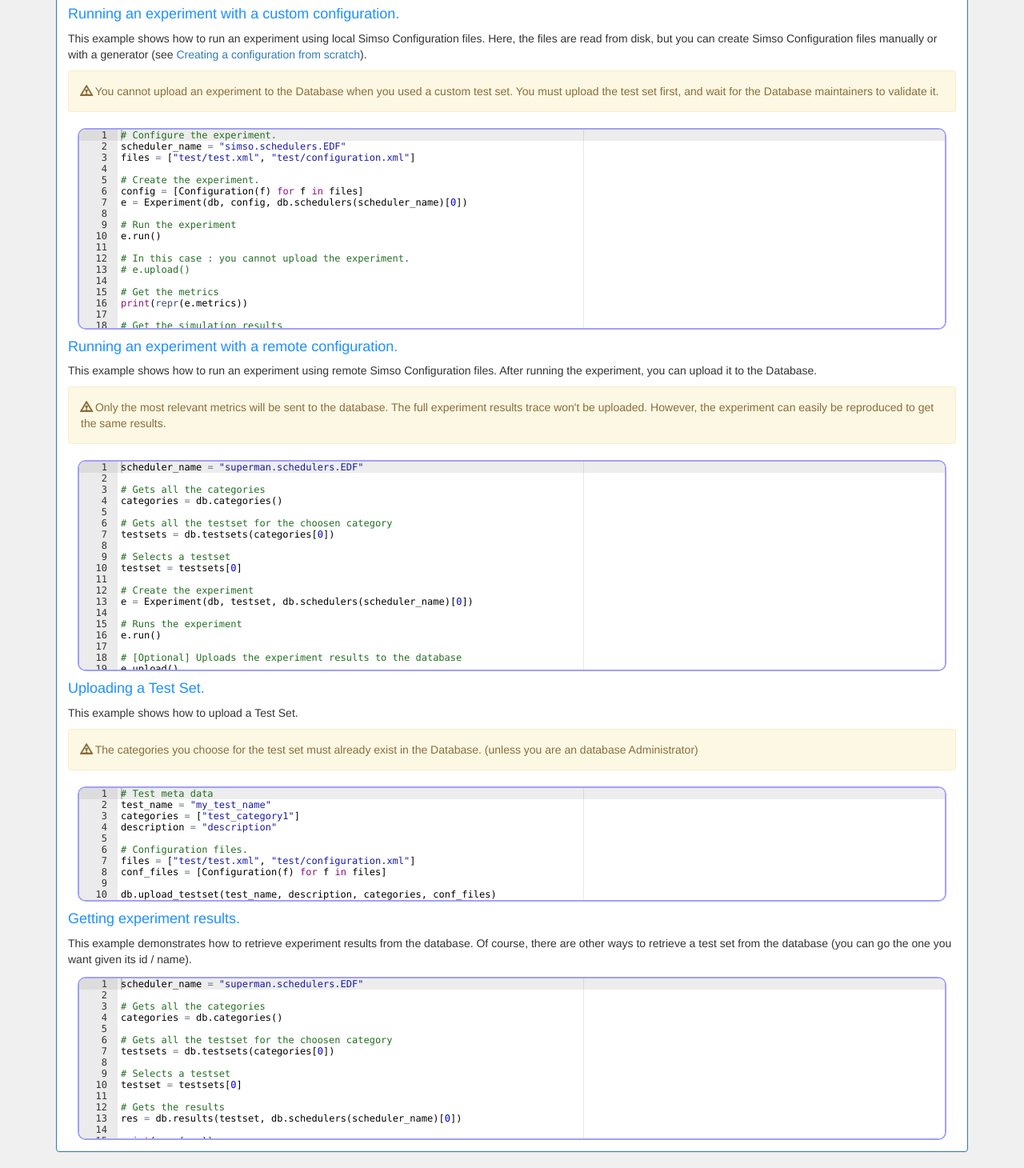
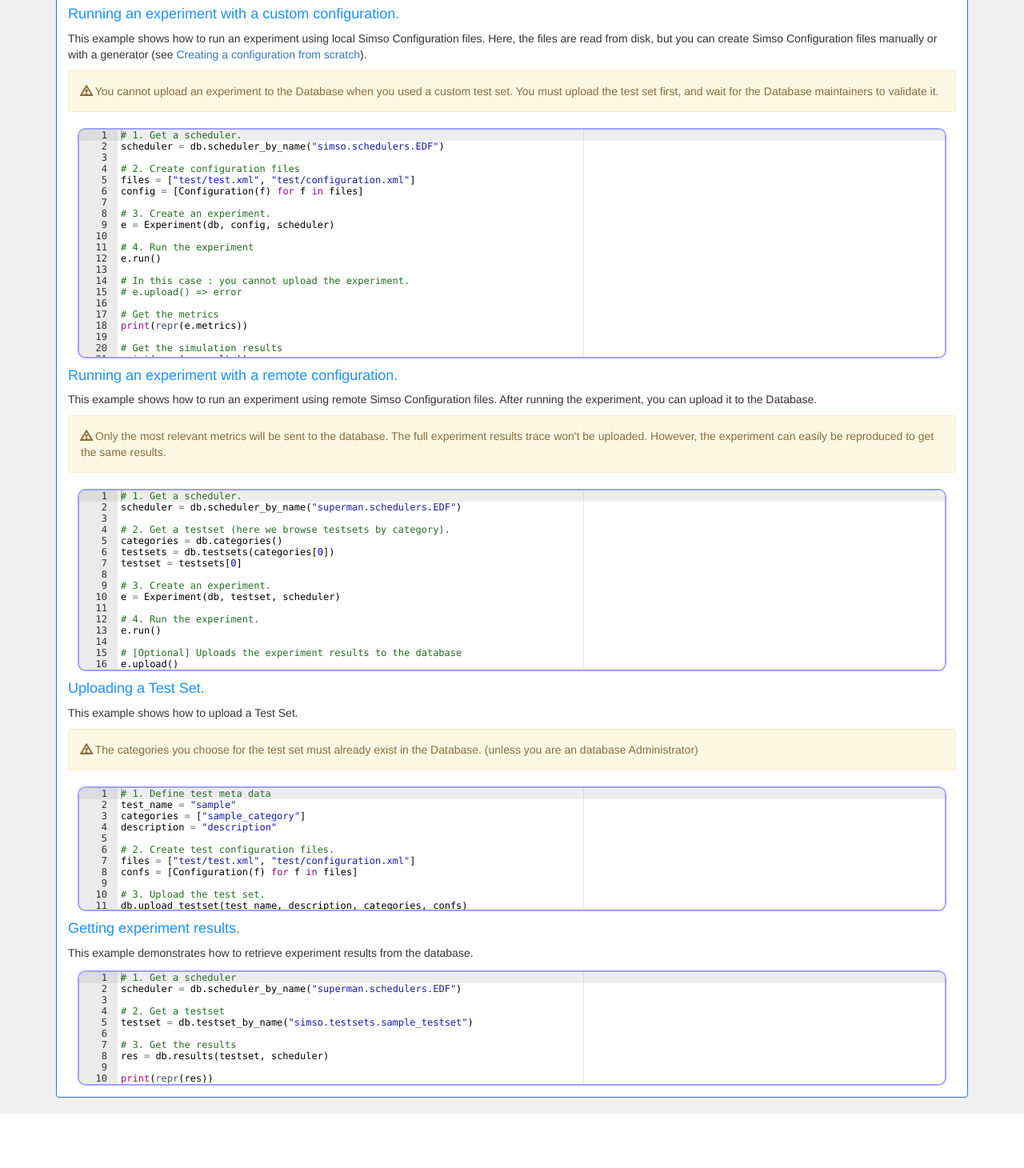
Before and after one commit to Scriptopathe/simso-exp, a Django app: page / in a window 1280 px wide, after a click on "Getting started with the API". Shown: the part 626-2086 px from the top of the page at 80% size. After the commit the page ends 2018 px from the top, so only its background shows below. Run offline with Django 3.2, Linux system fonts and the light colour scheme; the visitor is signed in with stand-in values (Sample User, id 1); parts of the project's set-up code (start-up, migrations or seed data) failed here and were passed over; some libraries are stand-ins or nearby versions.

Commit message:
Simplified get_schedulers_by_name.

```diff
--- a/simsoexp/templates/app.html
+++ b/simsoexp/templates/app.html
@@ -122,19 +122,21 @@ db = SimsoDatabase("{{ domain }}", "username", "password")</div>
                 You must upload the test set first, and wait for the Database maintainers to validate it.
             </div>
         </p>
-        <div readonly class="editor" id="editor2" style="height: 21em"># Configure the experiment.
-scheduler_name = "simso.schedulers.EDF"
+        <div readonly class="editor" id="editor2" style="height: 24em"># 1. Get a scheduler.
+scheduler = db.scheduler_by_name("simso.schedulers.EDF")
+
+# 2. Create configuration files
 files = ["test/test.xml", "test/configuration.xml"]
+config = [Configuration(f) for f in files]
 
-# Create the experiment.
-config = [Configuration(f) for f in files]
-e = Experiment(db, config, db.schedulers(scheduler_name)[0])
+# 3. Create an experiment.
+e = Experiment(db, config, scheduler)
 
-# Run the experiment
+# 4. Run the experiment
 e.run()
 
 # In this case : you cannot upload the experiment.
-# e.upload()
+# e.upload() => error
 
 # Get the metrics
 print(repr(e.metrics))
@@ -157,26 +159,22 @@ print(repr(e.results))</div>
                 However, the experiment can easily be reproduced to get the same results.
             </div>
         </p>
-        <div readonly class="editor" id="editor3" style="height: 22em">scheduler_name = "superman.schedulers.EDF"
+        <div readonly class="editor" id="editor3" style="height: 19em"># 1. Get a scheduler.
+scheduler = db.scheduler_by_name("superman.schedulers.EDF")
 
-# Gets all the categories
+# 2. Get a testset (here we browse testsets by category).
 categories = db.categories()
-
-# Gets all the testset for the choosen category
 testsets = db.testsets(categories[0])
-
-# Selects a testset
 testset = testsets[0]
 
-# Create the experiment
-e = Experiment(db, testset, db.schedulers(scheduler_name)[0])
+# 3. Create an experiment.
+e = Experiment(db, testset, scheduler)
 
-# Runs the experiment
+# 4. Run the experiment.
 e.run()
 
 # [Optional] Uploads the experiment results to the database
-e.upload()
-</div>
+e.upload()</div>
         <!-- remote conf -->
         <h4 class="blue">
             Uploading a Test Set.
@@ -191,16 +189,19 @@ e.upload()
             </div>
         </p>
 
-        <div readonly class="editor" id="editor4" style="height: 12em"># Test meta data
-test_name = "my_test_name"
-categories = ["test_category1"]
+        <div readonly class="editor" id="editor4" style="height: 13em"># 1. Define test meta data
+test_name = "sample"
+categories = ["sample_category"]
 description = "description"
 
-# Configuration files.
+# 2. Create test configuration files.
 files = ["test/test.xml", "test/configuration.xml"]
-conf_files = [Configuration(f) for f in files]
+confs = [Configuration(f) for f in files]
 
-db.upload_testset(test_name, description, categories, conf_files)</div>
+# 3. Upload the test set.
+db.upload_testset(test_name, description, categories, confs)</div>
+
+
 
     <!-- END -->
         <h4 class="blue">
@@ -208,22 +209,15 @@ db.upload_testset(test_name, description, categories, conf_files)</div>
         </h4>
         <p>
             This example demonstrates how to retrieve experiment results from the database.
-            Of course, there are other ways to retrieve a test set from the database (you can
-            go the one you want given its id / name).
         </p>
-        <div readonly class="editor" id="editor5" style="height: 17em">scheduler_name = "superman.schedulers.EDF"
+        <div readonly class="editor" id="editor5" style="height: 12em"># 1. Get a scheduler
+scheduler = db.scheduler_by_name("superman.schedulers.EDF")
 
-# Gets all the categories
-categories = db.categories()
+# 2. Get a testset
+testset = db.testset_by_name("simso.testsets.sample_testset")
 
-# Gets all the testset for the choosen category
-testsets = db.testsets(categories[0])
-
-# Selects a testset
-testset = testsets[0]
-
-# Gets the results
-res = db.results(testset, db.schedulers(scheduler_name)[0])
+# 3. Get the results
+res = db.results(testset, scheduler)
 
 print(repr(res))</div>
     </div>
--- a/simsoexp/urls.py
+++ b/simsoexp/urls.py
@@ -24,7 +24,7 @@ urlpatterns = [
 	url('^api/conf_file/([0-9]*)$', views.api_get_conf_file, name='conf_file'),
 	url('^api/schedulers/upload/', views.upload_scheduler, name='scheduler_upload'),
 	url('^api/schedulers/sha/(.*)$', views.api_get_schedulers_by_sha, name='schedulers_sha'),
-	url('^api/schedulers/name/([\w|\.]*)$', views.api_get_schedulers_by_name, name='schedulers_name'),
+	url('^api/schedulers/name/([\w|\.]*)$', views.api_get_scheduler_by_name, name='schedulers_name'),
 	url('^api/results/id/([0-9]*)$', views.api_get_result, name='metrics_by_id'),
 	url('^api/results/([0-9]*)/([0-9]*)$', views.api_get_results, name='metrics'),
 	url('^api/schedulers/data/([0-9]*)$', views.api_get_scheduler_data, name="schedulers_code"),
--- a/simsoexp/views.py
+++ b/simsoexp/views.py
@@ -476,6 +476,7 @@ def upload_scheduler(request):
 
 	sched.name = name
 	sched.contributor = request.user
+	sched.approved = request.user.is_staff
 	sched.class_name = class_name
 	sched.code = code
 	sched.sha1 = hashlib.sha1(code).hexdigest()
@@ -531,6 +532,7 @@ def api_upload_testset(request):
 		testset = TestSet()
 
 	testset.name = test_name
+	testset.approved = request.user.is_staff
 	testset.description = test_description
 	testset.contributor = request.user
 	testset.save()
@@ -554,27 +556,6 @@ def api_upload_experiment(request):
 
 	# Conf file or testset id
 	testset_id = request.POST["testset_id"]
-	test_name = request.POST["test_name"]
-	test_description = request.POST["test_description"]
-	conf_files = request.POST.getlist('conf_files')
-
-	# Categories
-	test_categories = request.POST.getlist('categories')
-
-	# Name checking
-	for cat in test_categories:
-		if not is_valid_name(cat):
-			return HttpResponse("error: invalid category name '{}'." +
-				" Should only contains alphanumerical characters.".format(cat))
-
-	if not is_valid_name(test_name):
-		return HttpResponse("error: invalid test name '{}'." +
-			" Should only contains alphanumerical characters.".format(test_name))
-
-	# Permission checking
-	if testset_id == "-1" and not request.user.is_staff:
-		return HttpResponse("error: it is not allowed to upload custom test sets if you " +
-				"are not a Simso Experiment Database administrator")
 
 	# Scheduler
 	scheduling_policy_id = request.POST['scheduler']
@@ -585,37 +566,15 @@ def api_upload_experiment(request):
 		return HttpResponse("error: no such scheduler")
 	scheduler = schedulers[0]
 
-
-	# Creates all the conf files
-	files = []
-	for i in range(0, len(conf_files)):
-		f = ConfigurationFile()
-		f.conf = conf_files[i]
-		files.append(f)
-
-	# If testset_id is provided, takes an existing one
-	# if not, create a new one
-	testset = None
-	if(testset_id == "-1"):
-		# Creates the test set object
-		testset = TestSet()
-		testset.name = test_name
-		testset.description = test_description
-		testset.contributor = request.user
-		testset.save()
-		testset.categories = [get_test_category(cat) for cat in test_categories]
-		testset.files = save(files)
-		testset.approved = True
-		testset.save()
-	else:
-		# Takes an existing one
-		testsets = TestSet.objects.filter(pk=testset_id)
-		if len(testsets) == 0:
-			return HttpResponse("error: no such testset")
-		testset = testsets[0]
+	# Gets the testset
+	testsets = TestSet.objects.filter(pk=testset_id)
+	if len(testsets) == 0:
+		return HttpResponse("error: no such testset")
+	testset = testsets[0]
 
 	# Creates the result object
 	result = Results()
+	result.approved = request.user.is_staff
 	result.contributor = request.user
 	result.test_set = testset
 	result.scheduling_policy = scheduler
@@ -707,20 +666,18 @@ def api_get_result(request, result_id):
 
 
 @login_required
-def api_get_schedulers_by_name(request, name):
+def api_get_scheduler_by_name(request, name):
 	"""
 	Gets the scheduler(s) corresponding to the given name.
 
 	:param name: scheduler name.
 	"""
-
 	response = get_schedulers_by_name(name, True)
 
-	s = ""
-	for sched in response:
-		s += unicode(sched.id) + ","
+	if response.count() == 0:
+		return HttpResponse("")
 
-	return HttpResponse(s.rstrip(','));
+	return HttpResponse(str(response[0].id));
 
 @login_required
 def api_get_testsets(request, category):
```
Also changed, not shown: clientapi/script.py (+46 -72 lines), clientapi/simsoexp/api.py (+4 -8 lines), clientapi/simsoexp/simsodb.py (+10 -49 lines).
